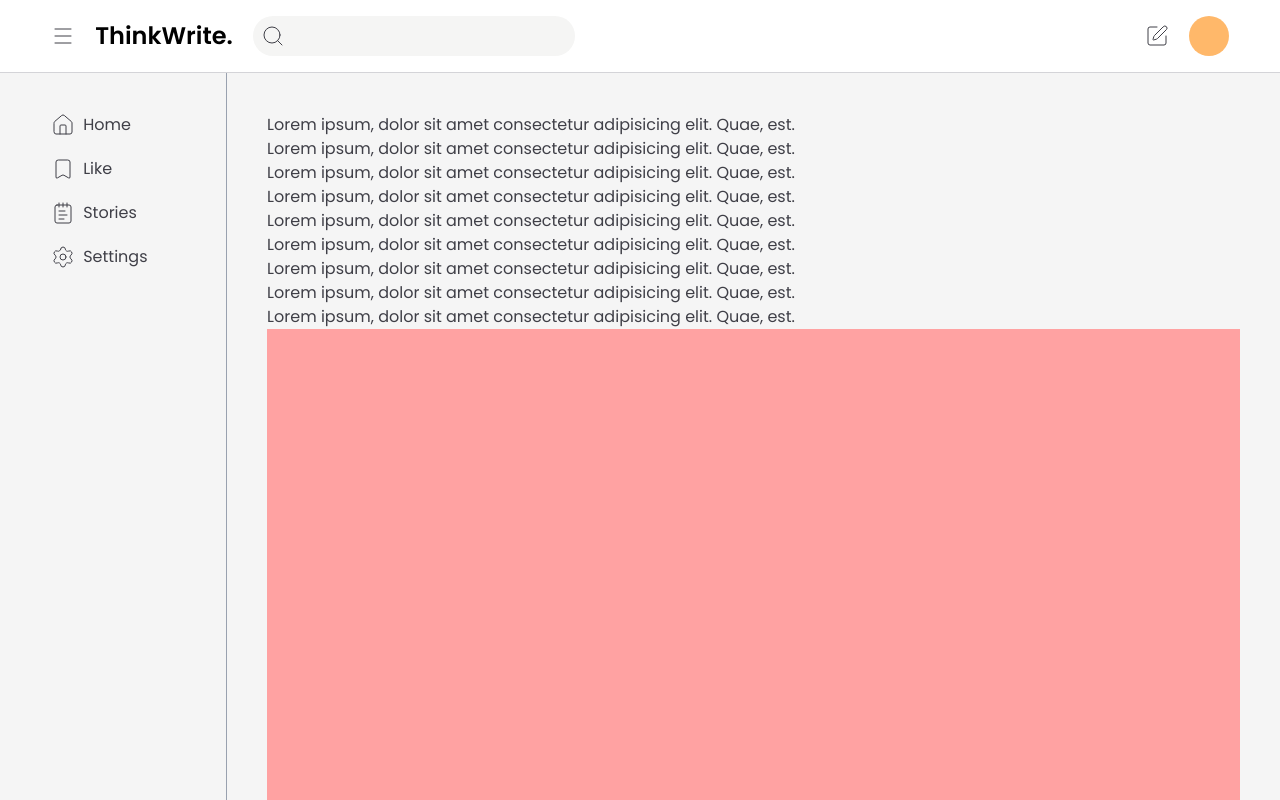
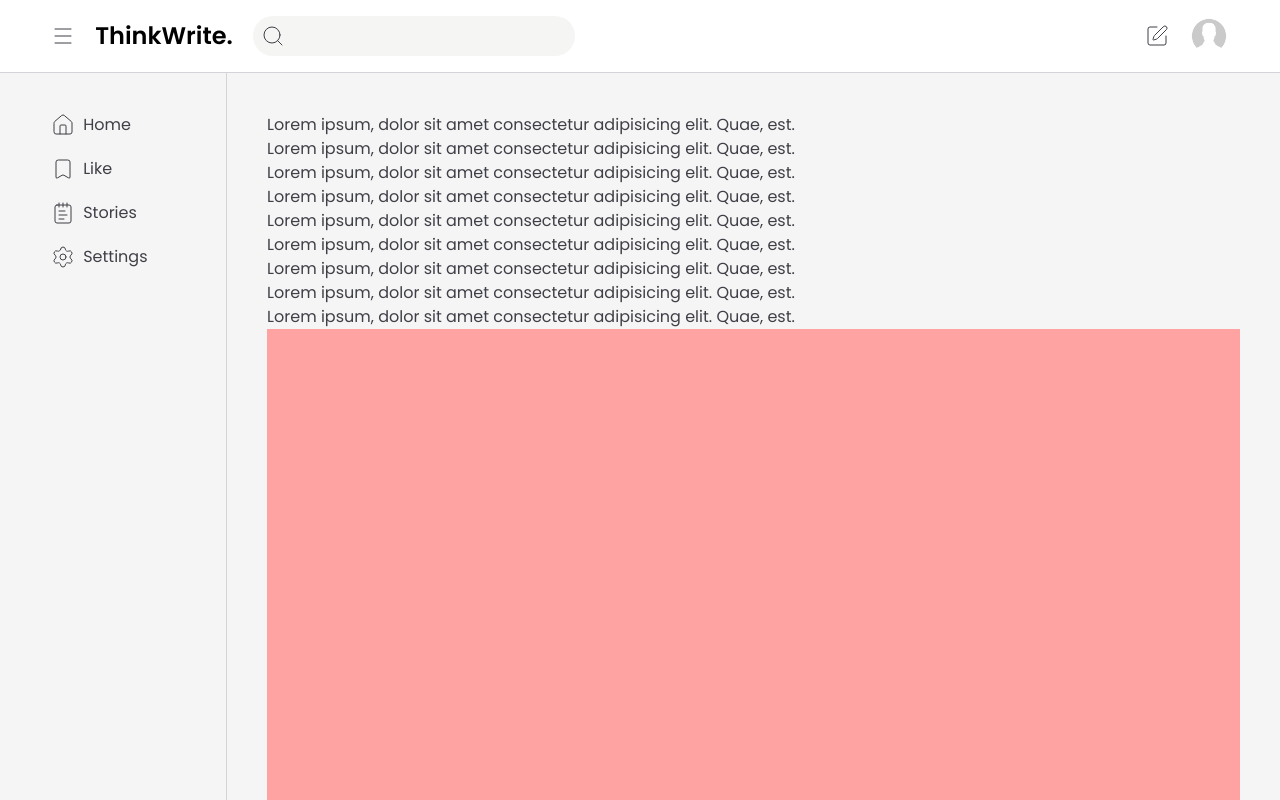
Before and after one commit to ralphreevencarandang/ThinkWrite, a Next.js app: page /dashboard in a window 1280 px wide. Shown: the top 800 px of the page. Built offline with nearby package versions, Linux system fonts and the light colour scheme.

Commit message:
profile menu animation

```diff
--- a/app/api/posts/route.ts
+++ b/app/api/posts/route.ts
@@ -12,13 +12,12 @@ export const POST = async (req: NextRequest)=>{
         })
 
         if(!session){
-            return NextResponse.json({message: "Unauthorized. Authenticatio Required"}, {status: 401})
+            return NextResponse.json({message: "Unauthorized. Authentication Required"}, {status: 401})
         }
 
 
-
         const body = await req.json();
-        const {authorId, title, slug, excerpt, content, featuredImage, publishedAt} = body;
+        const {authorId, title, slug, excerpt, content, featuredImage, publishedAt, category} = body;
 
         if(!authorId || !title || !slug || !content ){
             return NextResponse.json({message: 'Missing required fields.'} , {status: 400})
@@ -32,6 +31,7 @@ export const POST = async (req: NextRequest)=>{
                  excerpt,
                  content,
                  featuredImage,
+                 category,
                  publishedAt
             }
         })
--- a/components/admin/DesktopSidebar.tsx
+++ b/components/admin/DesktopSidebar.tsx
@@ -25,7 +25,7 @@ const DesktopSidebar = ( {isDesktopMenu} : {isDesktopMenu : boolean}) => {
 
     },[isDesktopMenu])
   return (
-        <div  ref={desktopSidebarRef} className=' w-3xs hidden xl:block border-r border-gray-400 padding-x py-10 sticky top-[72.8px] h-[calc(100vh-72px)]
+        <div  ref={desktopSidebarRef} className=' w-3xs hidden xl:block border-r border-zinc-300 padding-x py-10 sticky top-[72.8px] h-[calc(100vh-72px)]
  overflow-y-auto'>
             <ul className='space-y-5'>
               <li>
--- a/components/admin/Navbar.tsx
+++ b/components/admin/Navbar.tsx
@@ -1,19 +1,40 @@
-import React from 'react'
+'use client'
 import Link from 'next/link'
 import { Menu, Search, SquarePen } from 'lucide-react'
+import { NavbarProps } from '@/Types'
+import Image from 'next/image'
+import { profilePlaceholder } from '@/public/images'
+import { useState } from 'react'
 import { useGSAP } from '@gsap/react'
 import gsap from 'gsap'
 import { useRef } from 'react'
-import { NavbarProps } from '@/Types'
+
+const Navbar = ({onMobileMenuClick, onDesktopMenuClick} : NavbarProps) => {
+
+    const menuRef = useRef(null);
+
+    const [isSettingOpen, setIsSettingOpen] = useState(false);
+
+    useGSAP(()=>{
+
+        if(!menuRef.current) return
 
 
-const Navbar = ({onMobileMenuClick, onDesktopMenuClick} : NavbarProps) => {
+
+        gsap.to(menuRef.current, {
+            autoAlpha: isSettingOpen ? 1 : 0,
+            opacity: isSettingOpen ? 1 : 0,
+            duration: 0.3,
+            ease: "power1.inOut"
+        })
+
+    }, [isSettingOpen])
 
 
 
   return (
 
-    <header className='sticky top-0 z-10'>
+    <header className='sticky top-0 z-5'>
          <div className='w-full bg-white  padding-x border-b border-zinc-300'>
 
             <nav className=" flex justify-between items-center py-4 text-sm font-semibold">
@@ -23,6 +44,7 @@ const Navbar = ({onMobileMenuClick, onDesktopMenuClick} : NavbarProps) => {
 
                    {/*  Mobile Menu*/}
                     <button className='cursor-pointer xl:hidden' onClick={onMobileMenuClick} ><Menu  strokeWidth={1} className=' hover:text-black transition-all'/></button>
+
                     {/* Desktop Menu */}
                     <button className='cursor-pointer hidden xl:block' onClick={onDesktopMenuClick}><Menu  strokeWidth={1} className=' hover:text-black transition-all'/></button>
 
@@ -48,9 +70,21 @@ const Navbar = ({onMobileMenuClick, onDesktopMenuClick} : NavbarProps) => {
                         <Search strokeWidth={1}/>
                     </button>
                     {/* Profile Icon */}
-                    <div className='rounded-full w-10 h-10 bg-orange-300'>
+
+                    <div className='relative'>
+                        <div className='rounded-full w-10 h-10 '>
+                            <button className='cursor-pointer' onClick={()=>setIsSettingOpen(!isSettingOpen)}>
+                                    <Image src={profilePlaceholder } alt="Profile Image"/>
+                            </button>
+                        </div>
+
+                        <div ref={menuRef} className=' h-55 w-50 absolute right-0 top-12 border border-zinc-300 bg-white shadow opacity-0' >
+
+
+                        </div>
 
                     </div>
+
                 </div>
 
             </nav>
--- a/components/admin/Sidebar.tsx
+++ b/components/admin/Sidebar.tsx
@@ -41,7 +41,7 @@ const Sidebar = ({onMobileMenuClick, isOpen} : SidebarProps) => {
 
 
   return (
-    <nav ref={sidebarRef} className='h-screen bg-white px-7 py-8 border-r border-zinc-300 absolute top-0 opacity-0  '>
+    <nav ref={sidebarRef} className='h-screen bg-white px-7 py-8 border-r border-zinc-300 absolute top-0 opacity-0  z-10'>
 
         <div>
 
--- /dev/null
+++ b/public/images/index.ts
@@ -0,0 +1,6 @@
+import profilePlaceholder from '@/public/images/profile-placeholder.jpg'
+
+
+export  {
+    profilePlaceholder
+}
```
Also changed, not shown: public/images/profile-placeholder.jpg (added).
